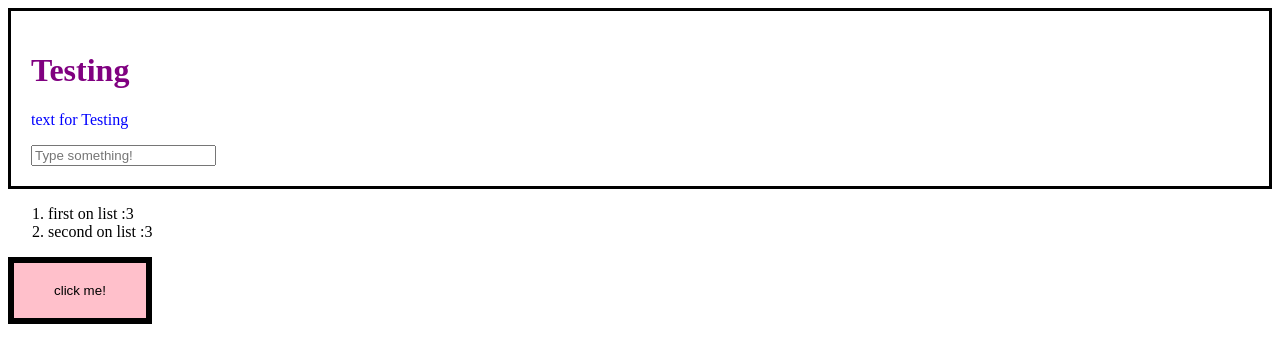
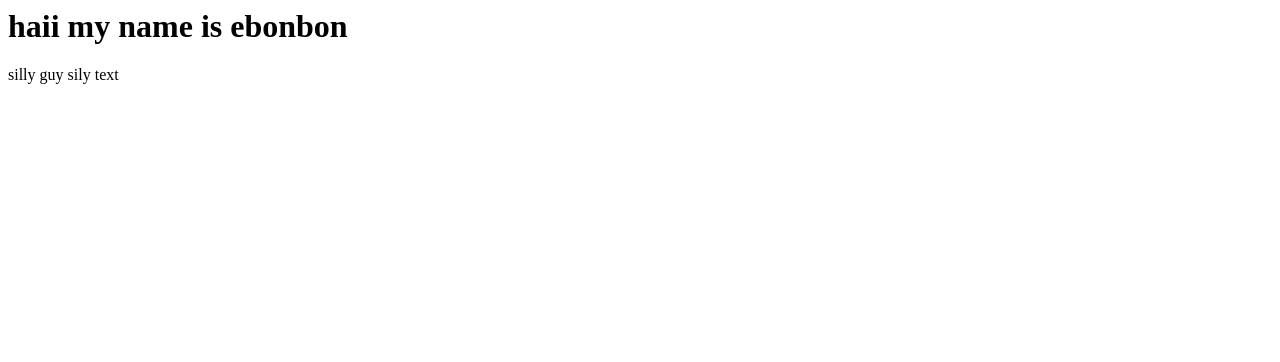
Before and after one commit to Woah865/woah865.github.io-pythontesting, a plain HTML site: page index.html in a window 1280 px wide. Drawn offline with Linux system fonts and the light colour scheme.

Commit message:
Update index.html

```diff
--- a/index.html
+++ b/index.html
@@ -1,18 +1,2 @@
-<div style="
-  border: 3px solid black;
-  padding: 20px;">
-<h1 style="color: purple;">Testing</h1>
-  <p style="color: blue;">text for Testing</p>
-  <input type="text" placeholder="Type something!">
-</div>
-<ol>
-  <li>first on list :3</li>
-  <li>second on list :3</li>
-</ol>
-<button style="
-  padding: 20px 40px;
-  border: 6px solid black;
-  background-color: pink;">
-  click me!</button>
-  <a href="github.com/Woah865/woah865.github.io-pythontestng/edit/main/index.html"
-    target="_blank>Go to edit code!</a>
+<h1>haii my name is ebonbon</h1>
+<p>silly guy sily text</p>
```
